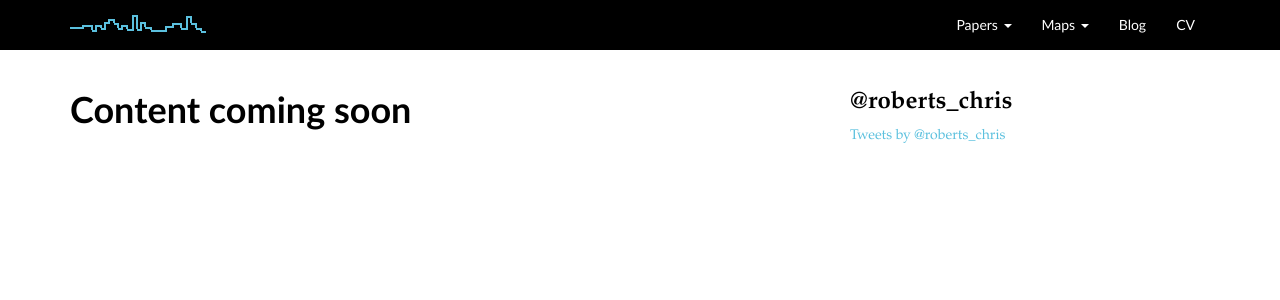
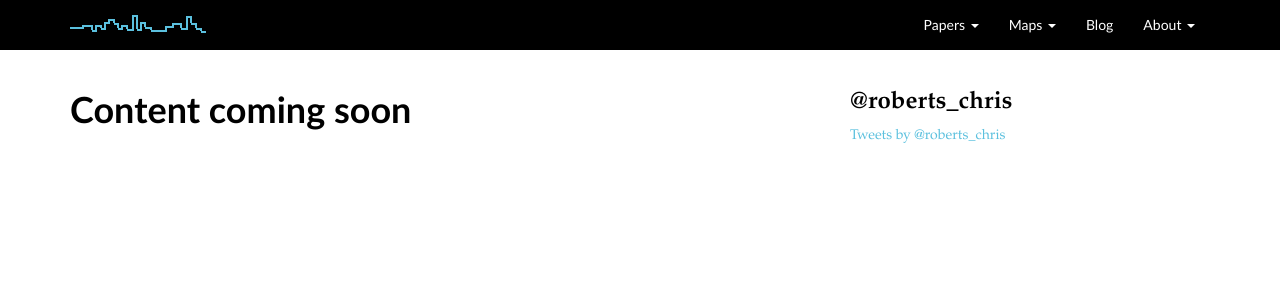
Before and after one commit to chrisrobertsnyc/chrisrobertsnyc.github.io, a Jekyll site: the page built from index.html, in a window 1280 px wide. Shown: the top 300 px of the page. Built offline with Jekyll 4.4.1, drawn with Linux system fonts in a browser that asks for light colours; nearby versions of some CDN libraries; comment, search, counter and statistics services are not loaded.

Commit message:
adding About dropdown

```diff
--- a/_layouts/default.html
+++ b/_layouts/default.html
@@ -49,7 +49,12 @@
 				</ul>
 			</li>
 			<li><a href='/blog/index.html'>Blog</a></li>
-			<li><a href='/'>CV</a></li>
+			<li class='dropdown'><a href='/about/index.html' data-toggle='dropdown'>About <span class='caret'></span></a>
+				<ul class='dropdown-menu' role='menu'>
+					<li><a href='/about/cv.html'>CV</a></li>
+					<li><a href='/about/me.html/'>This site</a></li>
+				</ul>
+			</li>
 		</ul>
 	</div>
 </header>
```
